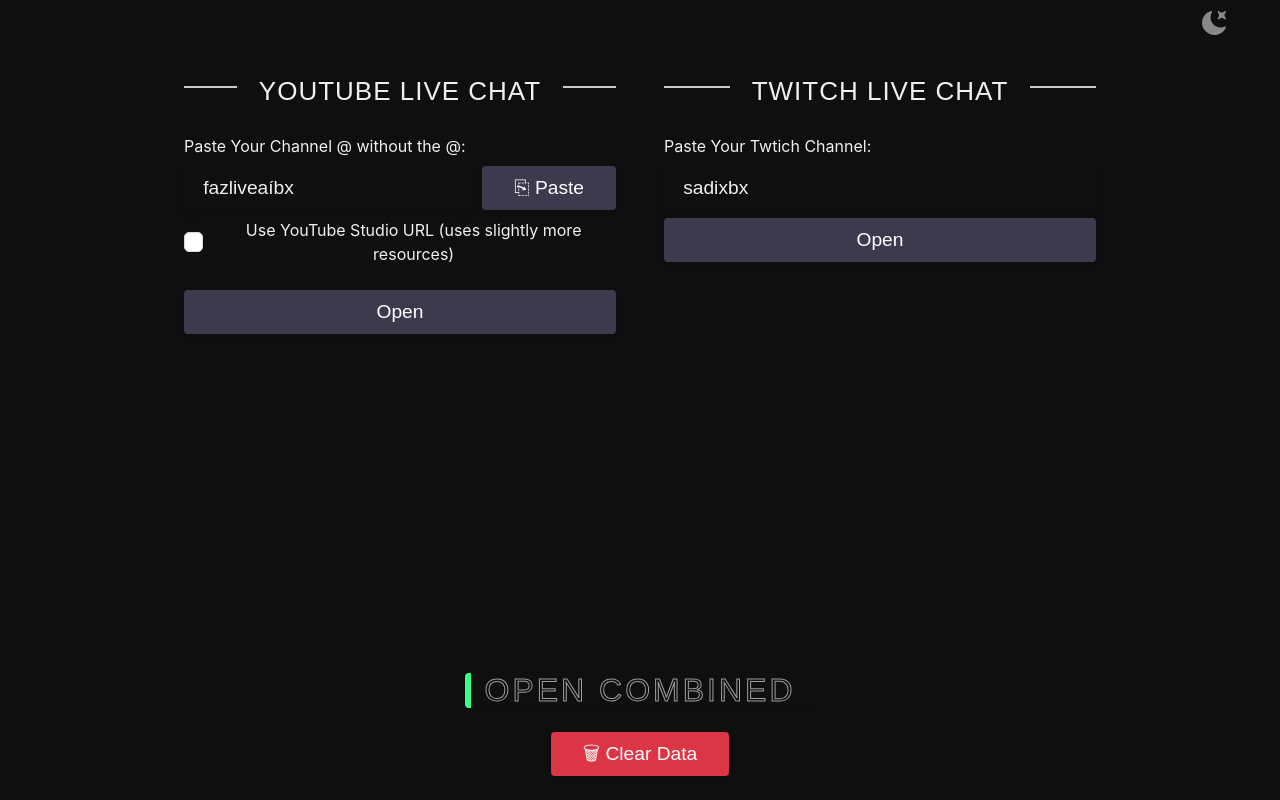
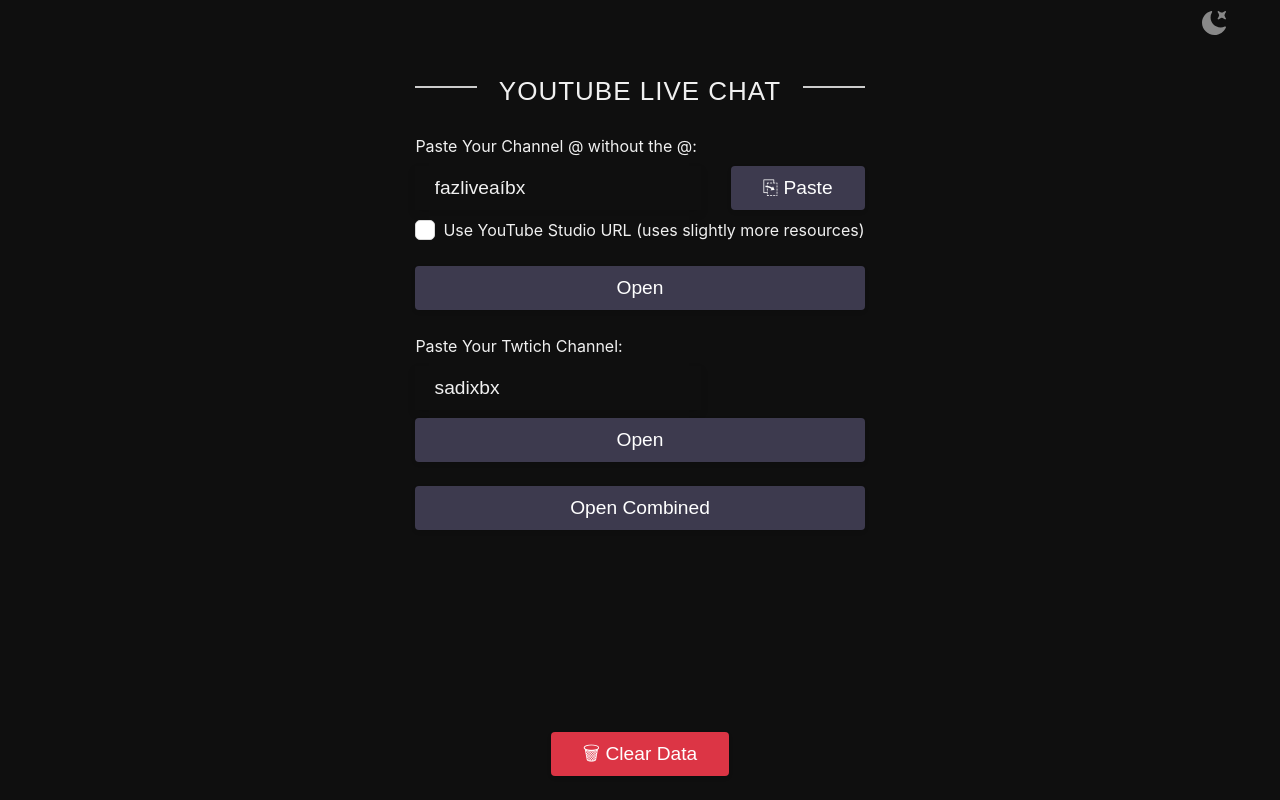
Before and after one commit to allisonbarrosx/youtube-chat-app, a SvelteKit app: page / in a window 1280 px wide. Built offline with nearby package versions, Linux system fonts and the light colour scheme.

Commit message:
Revert "Open both chats page and redirection ok, with a new component very flashy to open both chats"
This reverts commit 0fa08aabcb8ff6e9e762fed0bb8f7c27c26bec2e.

```diff
--- a/src/css/app.css
+++ b/src/css/app.css
@@ -79,13 +79,8 @@
   transform: translateX(-50%) translateY(100%) scale(1);
 }
 
-main {
-  width: 100dvw;
-}
-
 #home {
-  /* /* max-width: 1280px; */
-  max-width: 80dvw;
+  max-width: 1280px;
   height: 90vh;
   margin: 0 auto;
   padding: 2rem;
--- a/src/lib/CombinedButton.svelte
+++ /dev/null
@@ -1,56 +0,0 @@
-<script>
-  export let onClick;
-  const buttonText = 'Open Combined';
-</script>
-
-<button class="button p-2" data-text="Open Chat" on:click={onClick}>
-  <span class="actual-text">&nbsp;{buttonText}&nbsp;</span>
-  <span aria-hidden="true" class="hover-text">&nbsp;{buttonText}&nbsp;</span>
-</button>
-
-<style>
-  /* === removing default button style ===*/
-.button {
-  margin: 0;
-  height: auto;
-  background: transparent;
-  border: none;
-  cursor: pointer;
-}
-
-/* button styling */
-.button {
-  --border-right: 6px;
-  --text-stroke-color: rgba(255,255,255,0.6);
-  --animation-color: #37FF8B;
-  --fs-size: 2em;
-  letter-spacing: 3px;
-  text-decoration: none;
-  font-size: var(--fs-size);
-  font-family: "Arial";
-  position: relative;
-  text-transform: uppercase;
-  color: transparent;
-  -webkit-text-stroke: 1px var(--text-stroke-color);
-}
-/* this is the text, when you hover on button */
-.hover-text {
-  position: absolute;
-  box-sizing: border-box;
-  content: attr(data-text);
-  color: var(--animation-color);
-  width: 0%;
-  inset: 0;
-  border-right: var(--border-right) solid var(--animation-color);
-  overflow: hidden;
-  transition: 0.5s;
-  -webkit-text-stroke: 1px var(--animation-color);
-  white-space: nowrap;
-}
-/* hover */
-.button:hover .hover-text {
-  width: 100%;
-  filter: drop-shadow(0 0 23px var(--animation-color));
-  padding: 0.5rem !important;
-}
-</style>
--- a/src/routes/+layout.svelte
+++ b/src/routes/+layout.svelte
@@ -2,7 +2,6 @@
   	import '../css/app.css';
     import 'bootstrap/dist/css/bootstrap-utilities.css';
     import 'bootstrap/dist/css/bootstrap-grid.css';
-    // import 'bootstrap/dist/css/bootstrap.css';
     import { browser } from '$app/environment';
 
     const theme = (browser && localStorage.getItem('theme')) || 'dark';
--- a/src/routes/+page.svelte
+++ b/src/routes/+page.svelte
@@ -2,7 +2,6 @@
   // @ts-nocheck
   import { goto } from "$app/navigation";
   import { browser } from "$app/environment";
-    import CombinedButton from "$lib/CombinedButton.svelte";
 
   let useYTStudioURL = false;
   let inputYoutubeUserAt = "fazliveaíbx";
@@ -76,11 +75,10 @@
         <span class="tooltip">Change Theme</span>
       </button>
     </div>
-    <div class="d-flex flex-xl-row flex-column mb-2">
-      <div class="mb-4 px-4 youtube-section w-lg-50 w-100">
     <div class="eight mb-4">
       <h1>Youtube Live Chat</h1>
     </div>
+    <div class="mb-4">
       <label for="ytVidID" class="d-flex mb-2">
         Paste Your Channel @ without the @:
       </label>
@@ -100,7 +98,7 @@
           <span class="button-content">⎘ Paste</span>
         </button>
       </div>
-        <div class="d-flex align-items-center mb-4">
+      <div class="d-flex justify-content-between align-items-center mb-4">
         <input
           type="checkbox"
           bind:checked={useYTStudioURL}
@@ -114,14 +112,11 @@
         <span class="button-content">Open</span>
       </button>
     </div>
-      <div class="mb-4 px-4 twitch-section w-lg-50 w-100">
-        <div class="eight mb-4">
-          <h1>Twitch Live Chat</h1>
-        </div>
+    <div class="mb-4 twitch">
       <label for="twitchUserId" class="d-flex mb-2">
         Paste Your Twtich Channel:
       </label>
-        <div class="mb-2">
+      <div class="d-flex justify-content-between align-items-center mb-2">
         <div class="form-control">
           <input
             id="twitchUserId"
@@ -138,13 +133,13 @@
         <span class="button-content">Open</span>
       </button>
     </div>
+    <div class="mb-4 combined-chats">
+      <button class="button w-100" on:click={openCombinedChats}>
+        <span class="button-content">Open Combined</span>
+      </button>
     </div>
-
   </div>
   <div class="fixed-bottom mb-4">
-    <div class="mb-4 px-4 combined-chats">
-      <CombinedButton onClick={openCombinedChats}/>
-    </div>
     <button class="button bg-danger" on:click={handleClearCookies}>
       <span class="button-content">🗑 Clear Data</span>
     </button>
```
Lines whose indentation alone changed are shown as unchanged.
